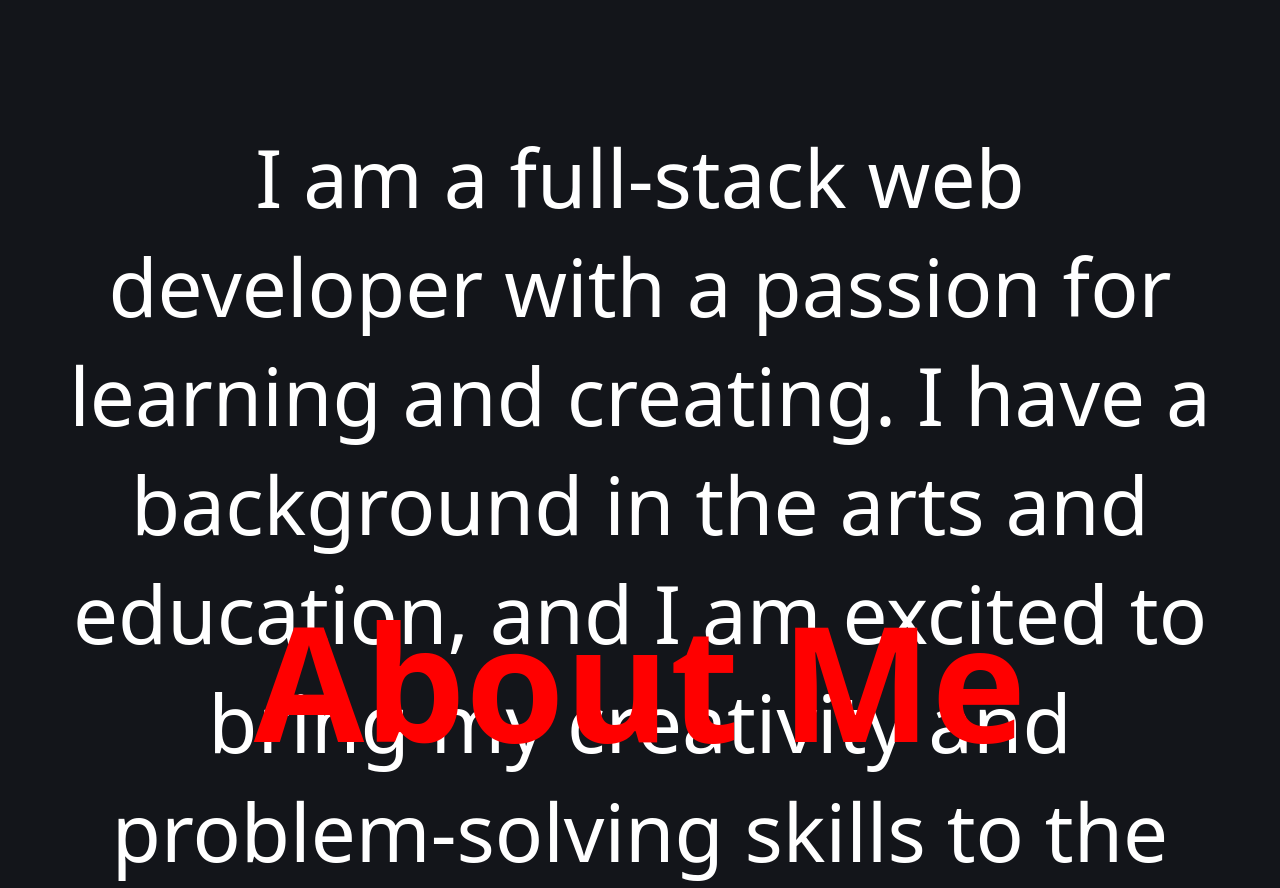
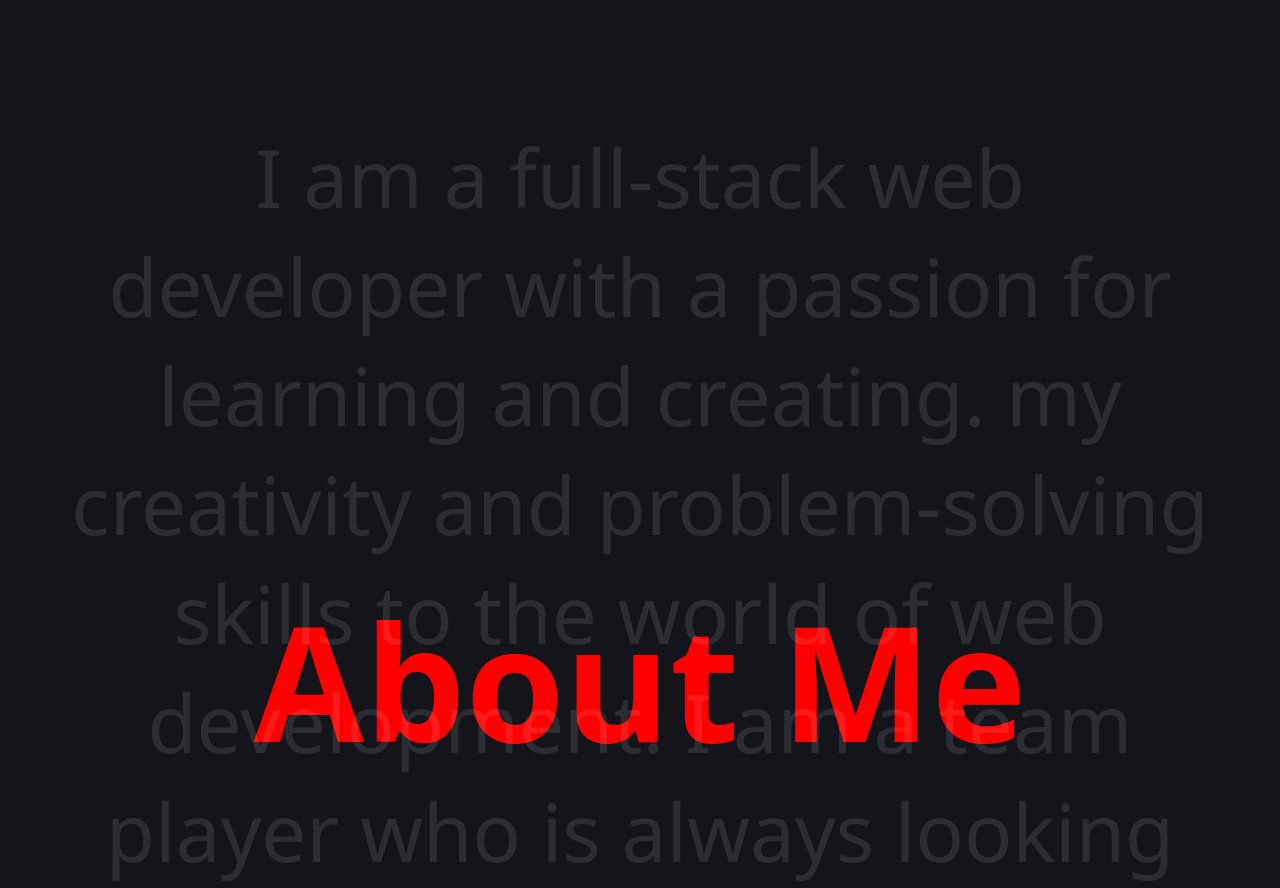
Before and after one commit to grace-anand/portfolio, an Astro site: page / in a window 1280 px wide. Shown: the part 1200-2088 px from the top of the page. Built offline with nearby package versions, Linux system fonts and the light colour scheme; Astro itself is replaced by a stand-in of ours.

Commit message:
Fixed type errors and using opacity in text reveal

```diff
--- a/src/components/AboutMe/about-me.scss
+++ b/src/components/AboutMe/about-me.scss
@@ -11,5 +11,9 @@
   &__text {
     color: white;
     font-size: 5em;
+
+    span {
+      opacity: 0.1;
+    }
   }
 }
--- a/src/components/AboutMe/index.tsx
+++ b/src/components/AboutMe/index.tsx
@@ -6,7 +6,6 @@ import "./about-me.scss"
 const AboutMe = () => {
   const aboutMe = `
       I am a full-stack web developer with a passion for learning and creating.
-      I have a background in the arts and education, and I am excited to bring
       my creativity and problem-solving skills to the world of web development.
       I am a team player who is always looking for ways to improve my skills and help others.
       I am currently looking for a full-time position as a web developer.
@@ -14,10 +13,10 @@ const AboutMe = () => {
   const [lettersRef, setLettersRef] = useArrayref()
 
   function useArrayref() {
-    const lettersRef = useRef<HTMLSpanElement[]>([])
+    const lettersRef = useRef<HTMLSpanElement[]|null>(null)
     lettersRef.current = []
     const setLettersRef = (ref: HTMLSpanElement) => {
-      ref && lettersRef.current.push(ref)
+      ref && lettersRef.current?.push(ref)
     }
     return [lettersRef, setLettersRef]
   }
@@ -28,6 +27,7 @@ const AboutMe = () => {
 
   useEffect(() => {
     const reveal = gsap.to(
+      // @ts-ignore
       lettersRef?.current,
       {
         scrollTrigger: {
@@ -36,8 +36,7 @@ const AboutMe = () => {
           end: "bottom 80%",
           scrub: true,
         },
-        color: "green",
-        duration: 5,
+        opacity: 1,
         stagger: 1,
       }
     )
@@ -46,7 +45,6 @@ const AboutMe = () => {
     }
   }, [lettersRef])
 
-
   return (
     <section className="about-me">
       <div className="about-me__container">
@@ -54,7 +52,8 @@ const AboutMe = () => {
         <p className="about-me__text" ref={triggerRef}>
           {
             aboutMe.split("").map((letter, index) => {
-              return <span key={index} className="about-me__text-letter" ref={setLettersRef}>{letter}</span>
+              // @ts-ignore
+              return <span key={index} ref={setLettersRef}>{letter}</span>
             })
           }
         </p>
```
